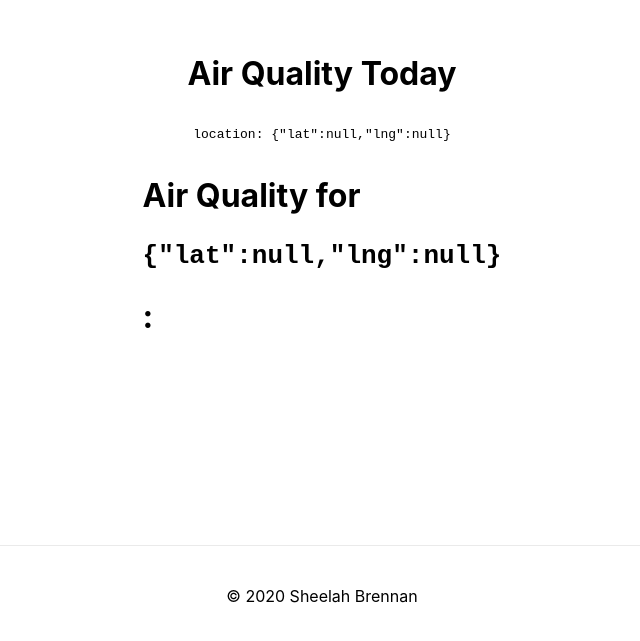
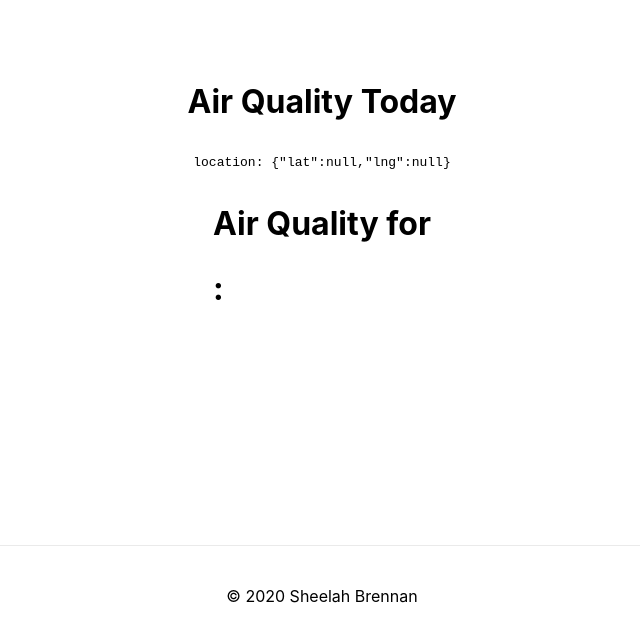
Before and after one commit to sheelah/air-quality, a Next.js app: page / in a window 1280 px wide. Shown: the part 155-796 px from the top of the page, without its empty margins (318-958 px from the left). Built offline with nearby package versions, Linux system fonts and the light colour scheme; no server answers.

Commit message:
Simplify context

```diff
--- a/components/LocationContext.js
+++ b/components/LocationContext.js
@@ -1,12 +1,8 @@
 import React from 'react';
 
 export const LocationContext = React.createContext({
-  location: {},
-  setLocation: () => {},
-  isFetching: false,
-  setIsFetching: () => {},
-  airQualityIndex: null,
-  setAirQualityIndex: () => {},
+  locationCoords: {},
+  setLocationCoords: () => {},
 });
 
 export const useLocationContext = () => {
--- a/components/LocationForm.js
+++ b/components/LocationForm.js
@@ -2,7 +2,7 @@ import { useEffect } from 'react';
 import { useLocationContext } from './LocationContext';
 
 const LocationForm = () => {
-  const { location, setLocation } = useLocationContext();
+  const { locationCoords, setLocationCoords } = useLocationContext();
 
   useEffect(() => {
     if (typeof window === 'undefined' || !'geolocation' in window.navigator) {
@@ -10,14 +10,14 @@ const LocationForm = () => {
     }
 
     navigator.geolocation.getCurrentPosition(({ coords }) => {
-      setLocation({
+      setLocationCoords({
         lat: coords.latitude,
         lng: coords.longitude,
       });
     });
   }, []);
 
-  return <pre>location: {JSON.stringify(location)}</pre>;
+  return <pre>location: {JSON.stringify(locationCoords)}</pre>;
 };
 
 export default LocationForm;
--- a/pages/index.js
+++ b/pages/index.js
@@ -7,9 +7,10 @@ import { LocationContext } from '../components/LocationContext';
 import styles from '../styles/Home.module.css';
 
 export default function Home() {
-  const [location, setLocation] = useState({ lat: null, lng: null });
-  const [airQualityIndex, setAirQualityIndex] = useState({});
-  const [isFetching, setIsFetching] = useState(false);
+  const [locationCoords, setLocationCoords] = useState({
+    lat: null,
+    lng: null,
+  });
 
   return (
     <div className={styles.container}>
@@ -21,16 +22,7 @@ export default function Home() {
       <main className={styles.main}>
         <h1 className={styles.title}>Air Quality Today</h1>
 
-        <LocationContext.Provider
-          value={{
-            location,
-            setLocation,
-            airQualityIndex,
-            setAirQualityIndex,
-            isFetching,
-            setIsFetching,
-          }}
-        >
+        <LocationContext.Provider value={{ locationCoords, setLocationCoords }}>
           <LocationForm />
 
           <AirQuality />
```
